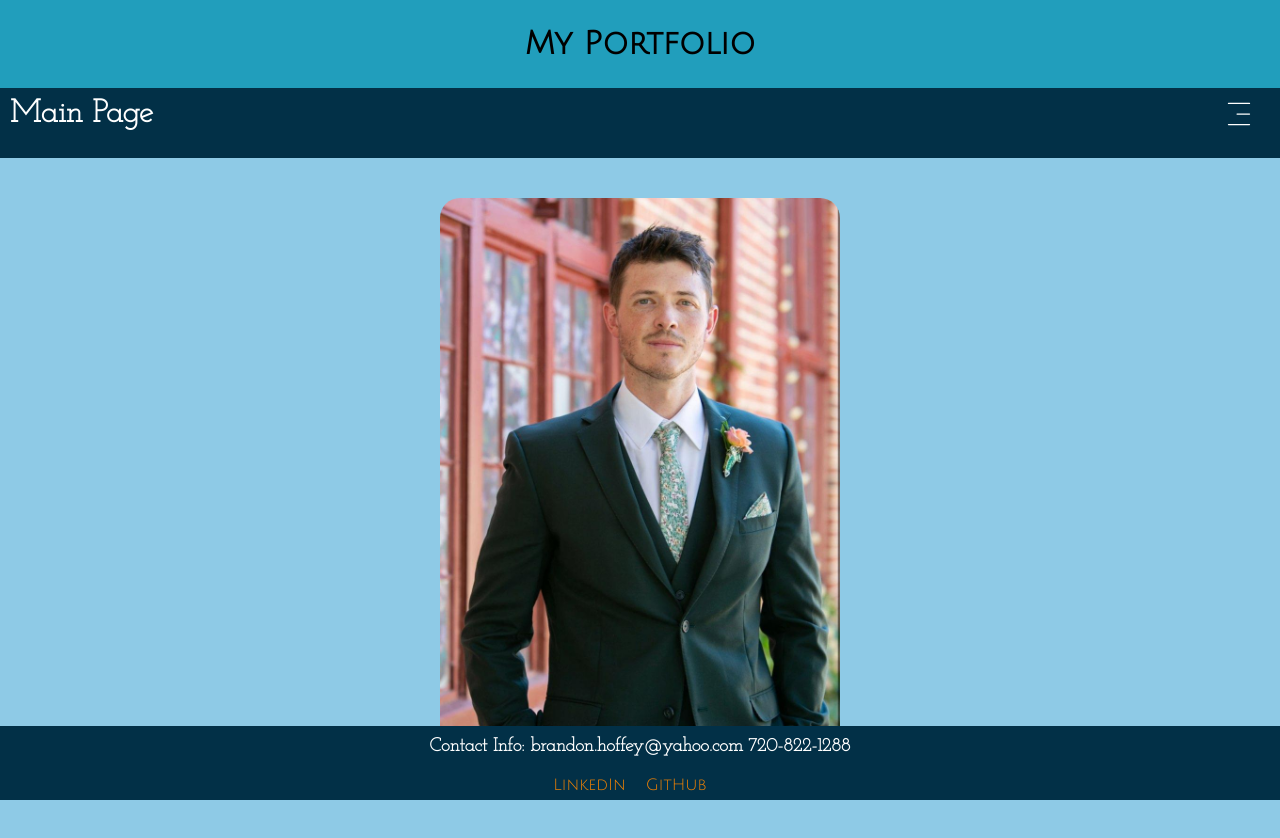
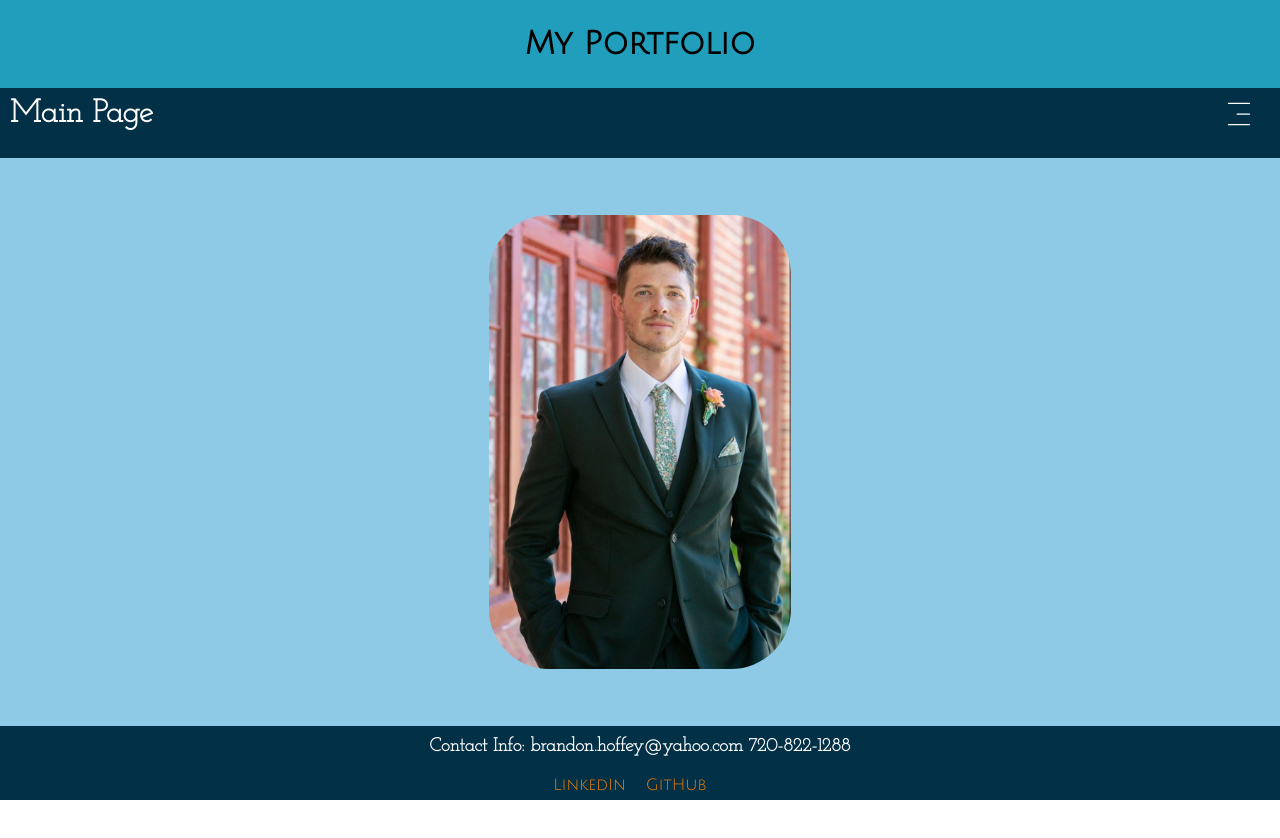
Before and after one commit to BrandonHoffey/Portfolio, a React (Create React App) app: page / in a window 1280 px wide. Shown: the top 838 px of the page. After the commit the page ends 800 px from the top, so only its background shows below. Built offline with nearby package versions, Linux system fonts and the light colour scheme; a web font is replaced by a local one.

Commit message:
Fixed some clipping issues

```diff
--- a/src/components/aboutMe/AboutMeFooter.jsx
+++ b/src/components/aboutMe/AboutMeFooter.jsx
@@ -1,14 +1,22 @@
-import React from "react";
+import React, { useState, useEffect } from "react";
 
 const AboutMeFooter = () => {
+  const [windowWidth, setWindowWidth] = useState(window.innerWidth);
+
+  useEffect(() => {
+    const handleResize = () => setWindowWidth(window.innerWidth);
+    window.addEventListener("resize", handleResize);
+    return () => window.removeEventListener("resize", handleResize);
+  }, []);
+
+  const isMobile = windowWidth <= 768;
+
   const containerStyle = {
     background: "#023047",
     padding: "10px",
     fontFamily: "'Josefin Slab', sans-serif",
     textAlign: "center",
-    position: "fixed",
-    bottom: "0",
-    width: "100%"
+    width: "100%",
   };
 
   const linkStyle = {
@@ -26,7 +34,9 @@ const AboutMeFooter = () => {
   return (
     <div style={containerStyle}>
       <h3 style={contactInfoStyle}>
-        Contact Info: brandon.hoffey@yahoo.com 720-822-1288
+        Contact Info: brandon.hoffey@yahoo.com
+        {isMobile ? <br /> : " "}
+        720-822-1288
       </h3>
       <div>
         <a
--- a/src/components/aboutMe/MainAboutMe.jsx
+++ b/src/components/aboutMe/MainAboutMe.jsx
@@ -7,11 +7,16 @@ import AboutMeNavigationBar from "./AboutMeNavBar";
 const AboutMeMain = () => {
   return (
     <div
-      style={{ display: "flex", flexDirection: "column", minHeight: "100vh" }}
+      style={{
+        display: "flex",
+        flexDirection: "column",
+        height: "100vh",
+        overflow: "hidden",
+      }}
     >
       <AboutMeHeader />
       <AboutMeNavigationBar />
-      <div style={{ flex: 1 }}>
+      <div style={{ flex: 1, overflow: "auto" }}>
         <AboutMe />
       </div>
       <AboutMeFooter />
--- a/src/components/main-section/FooterInfo.jsx
+++ b/src/components/main-section/FooterInfo.jsx
@@ -1,15 +1,23 @@
-import React from "react";
+import React, { useState, useEffect } from "react";
 
 const MainFooter = () => {
+  const [windowWidth, setWindowWidth] = useState(window.innerWidth);
+
+  useEffect(() => {
+    const handleResize = () => setWindowWidth(window.innerWidth);
+    window.addEventListener("resize", handleResize);
+    return () => window.removeEventListener("resize", handleResize);
+  }, []);
+
+  const isMobile = windowWidth <= 768;
+
   const containerStyle = {
     background: "#023047",
     paddingTop: "10px",
     fontFamily: "'Josefin Slab', sans-serif",
     textAlign: "center",
-    position: "fixed",
-    bottom: "0",
     width: "100%",
-    overfow: "hidden",
+    overflow: "hidden",
     paddingBottom: "6px",
   };
 
@@ -29,7 +37,9 @@ const MainFooter = () => {
   return (
     <div style={containerStyle}>
       <h3 style={contactInfoStyle}>
-        Contact Info: brandon.hoffey@yahoo.com 720-822-1288
+        Contact Info: brandon.hoffey@yahoo.com
+        {isMobile ? <br /> : " "}
+        720-822-1288
       </h3>
       <div>
         <a
--- a/src/components/main-section/MainIndex.jsx
+++ b/src/components/main-section/MainIndex.jsx
@@ -13,18 +13,19 @@ const MainIndex = () => {
 
   const containerStyle = {
     background: "#8ecae6",
-    height: "690px",
+    flex: 1,
     overflow: "hidden",
-    paddingBottom: "2px",
+    display: "flex",
+    alignItems: "center",
+    justifyContent: "center",
   };
 
   const imageStyle = {
     borderRadius: "60px",
     maxWidth: windowWidth <= 768 ? "80%" : "400px",
-    width: "100%",
+    maxHeight: "80%",
+    objectFit: "contain",
     display: "block",
-    margin: "auto",
-    padding: windowWidth <= 768 ? "20px" : "40px",
   };
 
   return (
--- a/src/components/main-section/MainPage.jsx
+++ b/src/components/main-section/MainPage.jsx
@@ -10,7 +10,7 @@ const MainPage = () => {
       style={{
         display: "flex",
         flexDirection: "column",
-        minHeight: "100vh",
+        height: "100vh",
         overflow: "hidden",
       }}
     >
--- a/src/components/main-section/NavigationBar.jsx
+++ b/src/components/main-section/NavigationBar.jsx
@@ -19,7 +19,7 @@ const NavigationBar = () => {
   const containerStyle = {
     position: "relative",
     background: "#023047",
-    height: isDropdownOpen ? (isMobile ? "140px" : "80px") : "50px",
+    height: isDropdownOpen ? (isMobile ? "120px" : "70px") : "50px",
     transition: "height 0.15s ease",
     display: "flex",
     justifyContent: "space-between",
@@ -56,7 +56,7 @@ const NavigationBar = () => {
 
   const listStyle = {
     color: "#fb8500",
-    fontSize: isMobile ? "14px" : "20px",
+    fontSize: isMobile ? "18px" : "24px",
     margin: 0,
     padding: isMobile ? "0" : "12px",
     paddingLeft: isMobile ? "0" : "80px",
@@ -69,7 +69,7 @@ const NavigationBar = () => {
     flexDirection: isMobile ? "column" : "row",
     justifyContent: isMobile ? "center" : "space-between",
     alignItems: "center",
-    gap: isMobile ? "8px" : "0",
+    gap: isMobile ? "4px" : "0",
   };
 
   const listItemStyle = (isHovered) => ({
```
